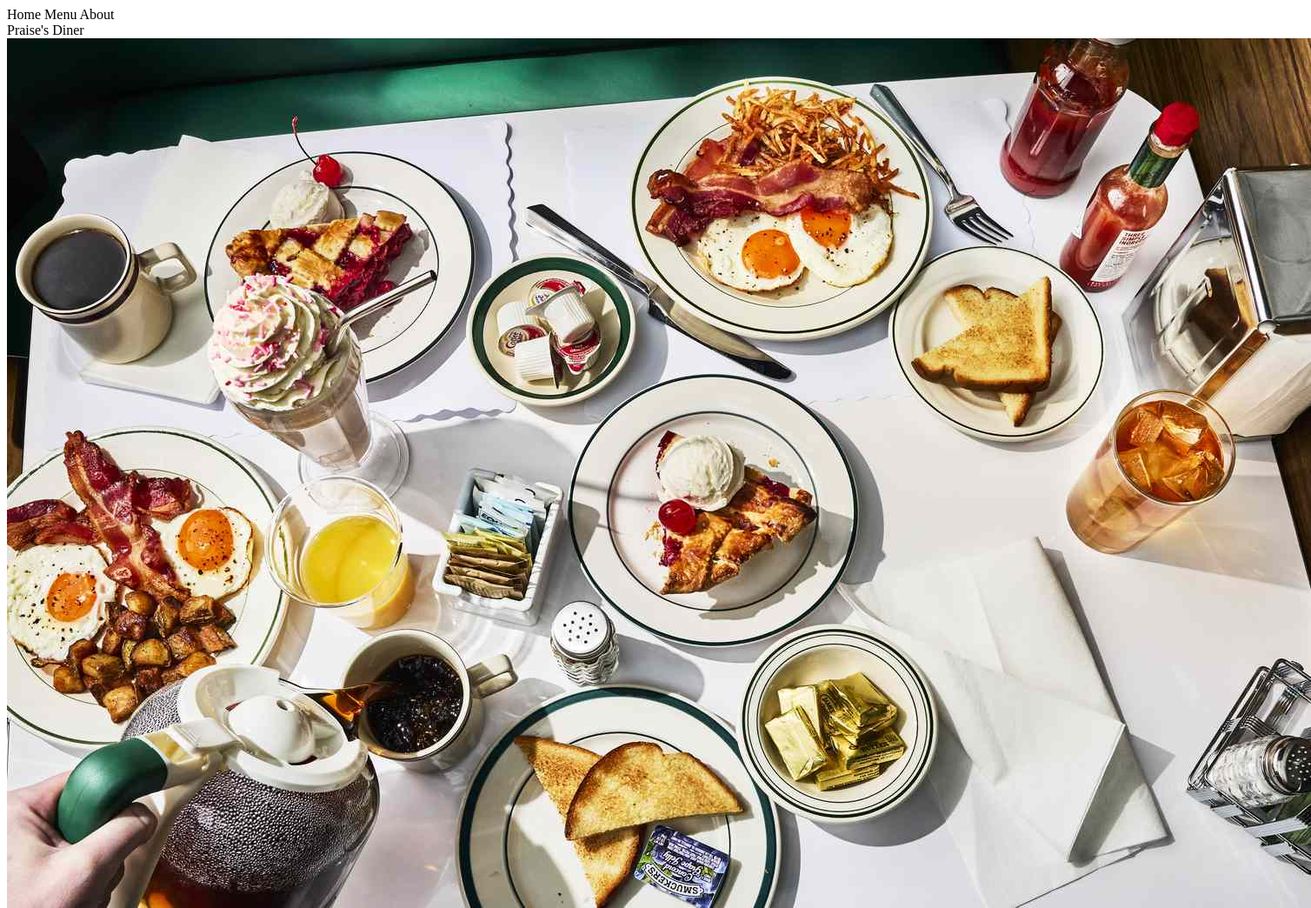
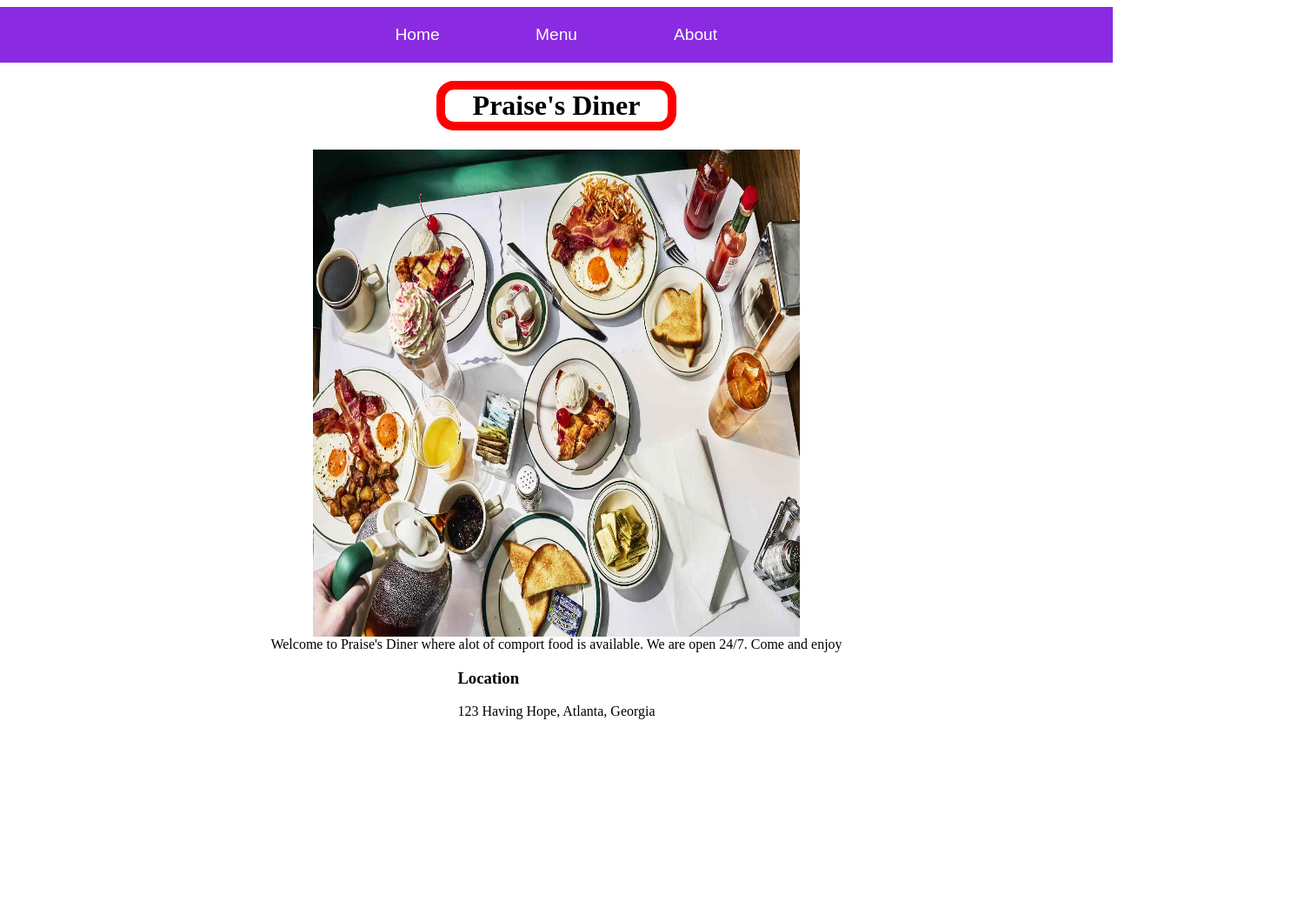
Before and after one commit to Icarium12/Restaurant_Page, a website built with webpack: page src/template.html in a window 1280 px wide. Shown: the top 1044 px of the page at 87% size, 1508 px wide, since content can reach past the window. After the commit the page ends 851 px from the top, so only its background shows below. Built offline with nearby package versions, Linux system fonts and the light colour scheme.

Commit message:
Changes made
Styled the nav bar and restaurant title
added location to home content in Home.js

```diff
--- a/src/Home.js
+++ b/src/Home.js
@@ -5,7 +5,8 @@ function home() {
     const content = document.querySelector("#content");
     content.replaceChildren();
 
-    const heading = document.createElement("div");
+    const heading = document.createElement("h1");
+    heading.className = "restaurant-name"
     heading.textContent = "Praise's Diner";
     content.appendChild(heading);
 
@@ -19,6 +20,15 @@ function home() {
                         Come and enjoy`;
     content.appendChild(info);
 
+    const location = document.createElement("div");
+    const locationTitle = document.createElement("h3");
+    locationTitle.textContent = "Location";
+    location.appendChild(locationTitle);
+    const address = document.createElement("p");
+    address.textContent = "123 Having Hope, Atlanta, Georgia";
+    location.appendChild(address);
+    content.appendChild(location);
+
 }
 
 export {home};
--- a/src/styles.css
+++ b/src/styles.css
@@ -0,0 +1,47 @@
+body {
+    display: flex;
+    flex-direction: column;
+    align-items: center;
+}
+
+img {
+    height: 35rem;
+    width: 35rem;
+}
+
+#content {
+    display: flex;
+    flex-direction: column;
+    align-items: center;
+}
+
+nav {
+    background-color: blueviolet;
+    width: 100vw;
+    display: flex;
+    justify-content: center;
+    align-items: center;
+    gap: 4rem;
+    height: 4rem;
+    color: white;
+}
+
+button {
+    height: 4rem;
+    width: 6rem;
+    background-color: blueviolet;
+    border: none;
+    color: white;
+    font-size: larger;
+}
+
+button:hover {
+    background-color: darkmagenta;
+}
+
+.restaurant-name {
+    text-align: center;
+    border: 10px solid red;
+    width: 16rem;
+    border-radius: 20px;
+}
--- a/src/template.html
+++ b/src/template.html
@@ -8,9 +8,9 @@
 <body>
     <header>
         <nav>
-            <buttons id="home">Home</buttons>
-            <buttons id = "menu">Menu</buttons>
-            <buttons id="about">About</buttons>
+            <button id="home">Home</button>
+            <button id = "menu">Menu</button>
+            <button id="about">About</button>
         </nav>
     </header>
 
--- a/webpack.config.js
+++ b/webpack.config.js
@@ -1,4 +1,3 @@
-const { watch, watchFile } = require("fs");
 const HtmlWebpackPlugin = require("html-webpack-plugin");
 const path  = require("path");
 
```
